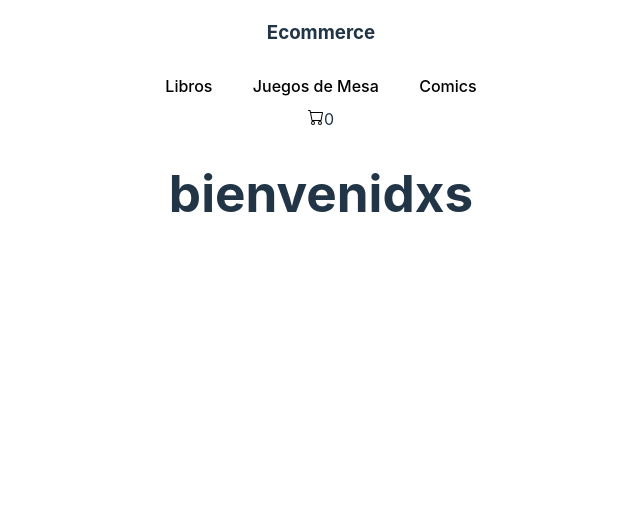
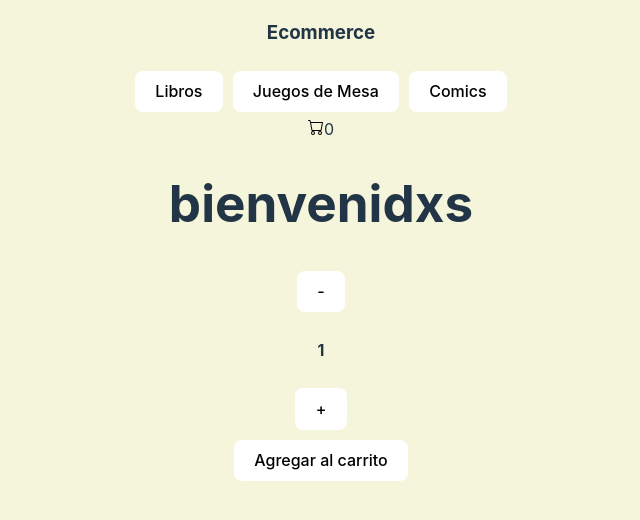
Before and after one commit to msalani01/reactecommerce, a React (Vite) app in the folder ecommerce/: page / in a window 1280 px wide. Shown: the top 520 px of the page, without its empty margins (319-959 px from the left). Built offline with nearby package versions, Linux system fonts and the light colour scheme.

Commit message:
funcion carrito

```diff
--- a/ecommerce/src/App.jsx
+++ b/ecommerce/src/App.jsx
@@ -3,6 +3,7 @@
 import './App.css'
 import "./components/ItemListContainer/ItemListContainer"
 import ItemListContainer from './components/ItemListContainer/ItemListContainer'
+import ItemCount from "./components/ItemCount/ItemCount"
 function App() {
   const [count, setCount] = useState(0)
 
@@ -11,6 +12,7 @@
       <div className='App'>
         <NavBar/>
         <ItemListContainer greeting={"bienvenidxs"}/>
+        <ItemCount initial={1} stock={10} onAdd={(quantity) => console.log("cantidad agregada ",quantity)}/>
       </div>
 
     </>
--- /dev/null
+++ b/ecommerce/src/components/ItemCount/ItemCount.jsx
@@ -0,0 +1,43 @@
+import React, { useState } from 'react';
+import './ItemCount.css' ;
+
+const ItemCount = ({ stock, initial, onAdd }) => {
+  const [quantity, setQuantity] = useState(initial);
+
+  const increment = () => {
+    if (quantity < stock) {
+      setQuantity(quantity + 1);
+    }
+  };
+
+  const decrement = () => {
+    if (quantity > 1) {
+      setQuantity(quantity - 1);
+    }
+  };
+
+  return (
+    <div className="Counter">
+      <div className="Controls">
+        <button className="Button" onClick={decrement}>
+          -
+        </button>
+        <h4 className="Number">{quantity}</h4>
+        <button className="Button" onClick={increment}>
+          +
+        </button>
+      </div>
+      <div>
+        <button
+          className="Button"
+          onClick={() => onAdd(quantity)}
+          disabled={!stock}
+        >
+          Agregar al carrito
+        </button>
+      </div>
+    </div>
+  );
+};
+
+export default ItemCount;
--- a/ecommerce/src/index.css
+++ b/ecommerce/src/index.css
@@ -29,6 +29,7 @@
   place-items: center;
   min-width: 320px;
   min-height: 100vh;
+  background-color: beige;
 }
 
 h1 {
@@ -37,6 +38,7 @@
 }
 
 button {
+  margin: 5px;
   border-radius: 8px;
   border: 1px solid transparent;
   padding: 0.6em 1.2em;
```
Also changed, not shown: ecommerce/src/components/ItemCount/ItemCount.css (added).
